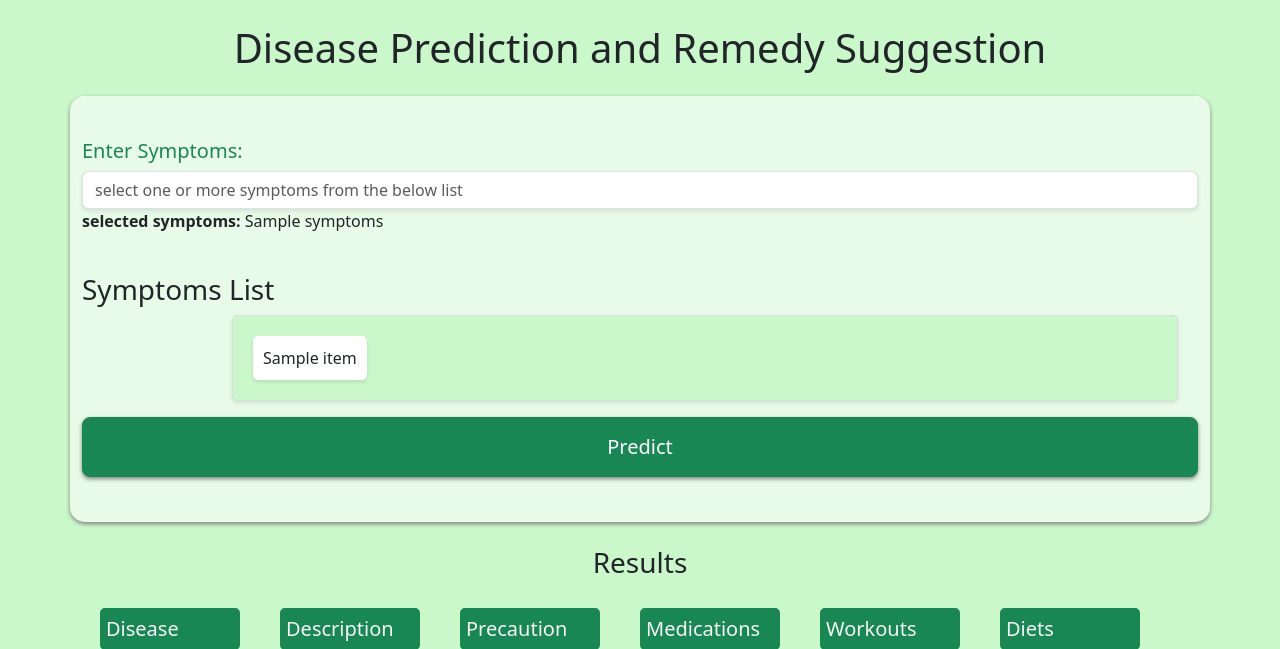
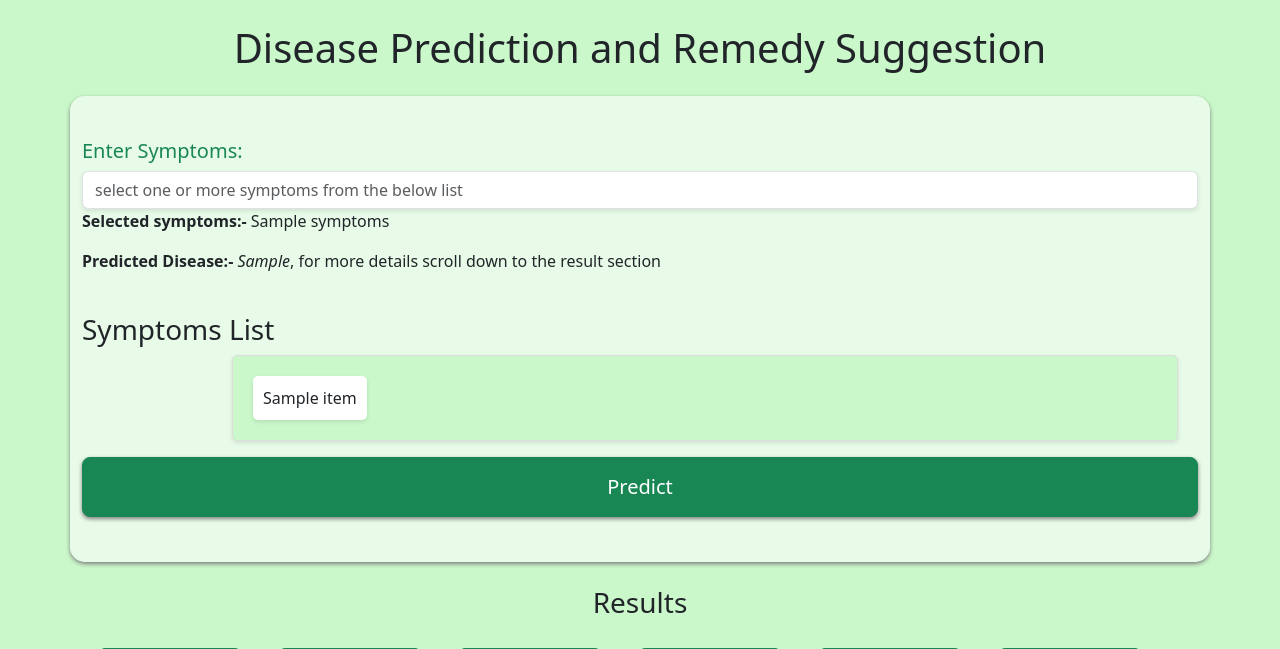
Before and after one commit to the-sleepingfox/AI-health-care, a Flask app: template templates/index.html in a window 1280 px wide. Shown: the part 74-723 px from the top of the page. Run offline with Flask 3, Linux system fonts and the light colour scheme; the template is opened without the code that fills it: most values are stand-ins (such as "Sample title", 1, 10 or a date in 2020); parts of the project's set-up code (start-up, migrations or seed data) failed here and were passed over.

Commit message:
basic updates

```diff
--- a/templates/index.html
+++ b/templates/index.html
@@ -30,7 +30,8 @@
                     placeholder="select one or more symptoms from the below list">
             </div>
             {% if predicted_disease %}
-            <p><strong>selected symptoms: </strong>{{symptoms}}</p>
+            <p><strong>Selected symptoms:- </strong>{{symptoms}}</p>
+            <p><strong>Predicted Disease:- </strong><em>{{predicted_disease}}</em>, for more details scroll down to the result section</p>
             {% endif %}
             <br>
 
```
